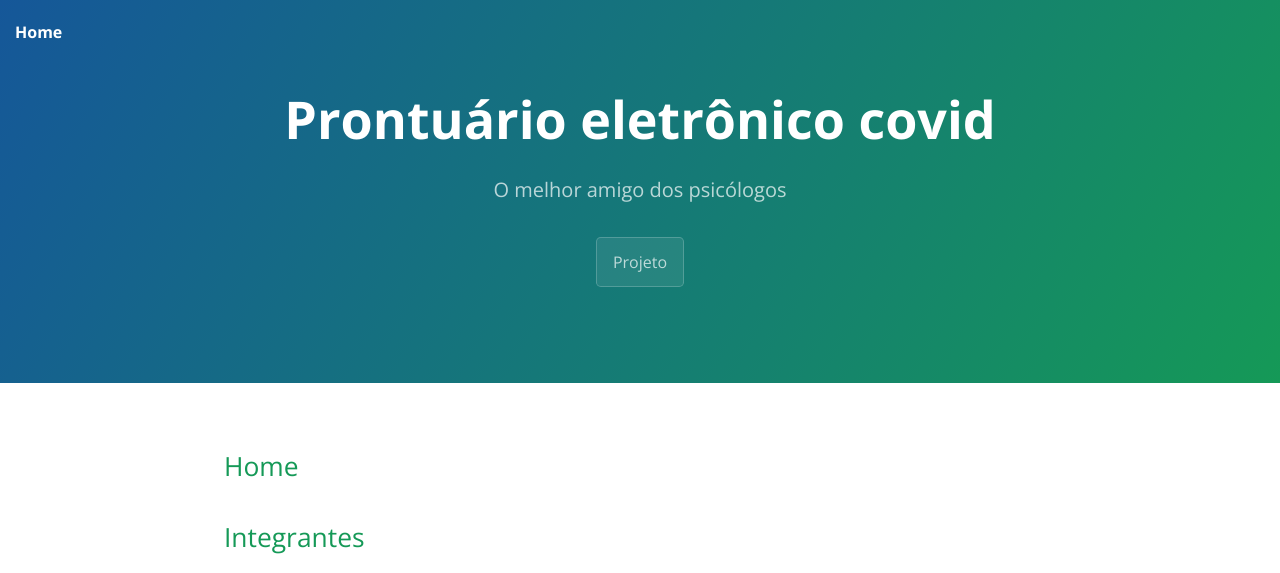
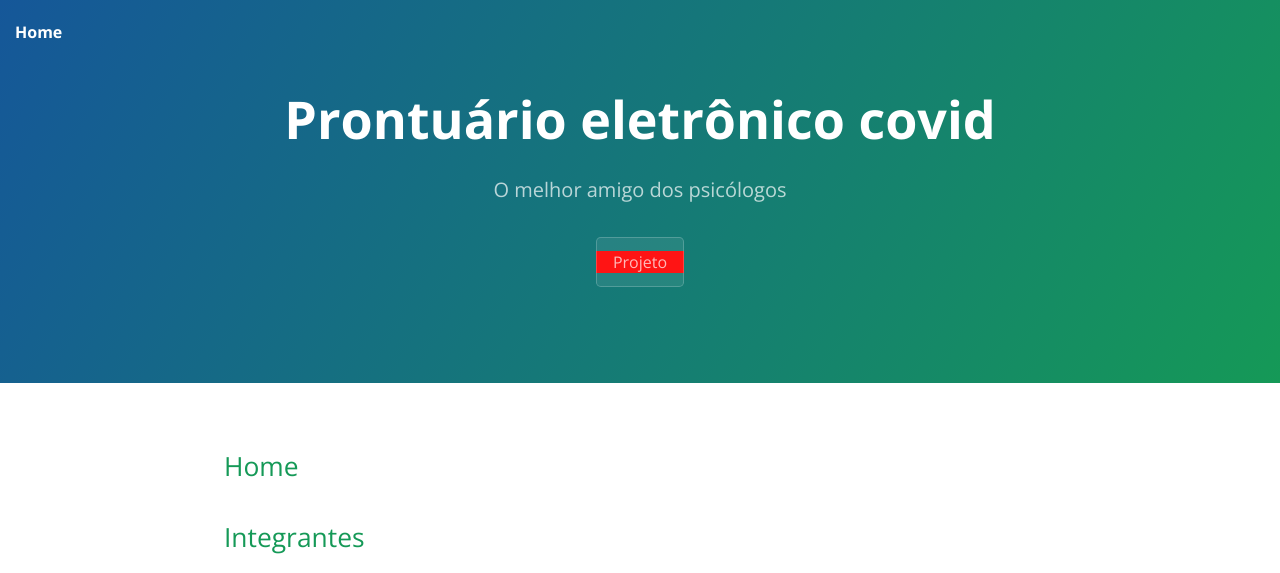
Before and after one commit to francisco1code/2020.2-CheeryUP, a Jekyll site: the page built from index.md, in a window 1280 px wide. Shown: the top 573 px of the page. Built offline with Jekyll 4.4.1, drawn with Linux system fonts in a browser that asks for light colours; grey boxes are pictures that could not be loaded.

Commit message:
test_commit #11

```diff
--- a/_sass/jekyll-theme-cayman.scss
+++ b/_sass/jekyll-theme-cayman.scss
@@ -387,6 +387,6 @@ a {
   transition: 0.3s;
 }
 
-.page-header label:hover{
+.page-header label{
   background-color: red;
 }
```
